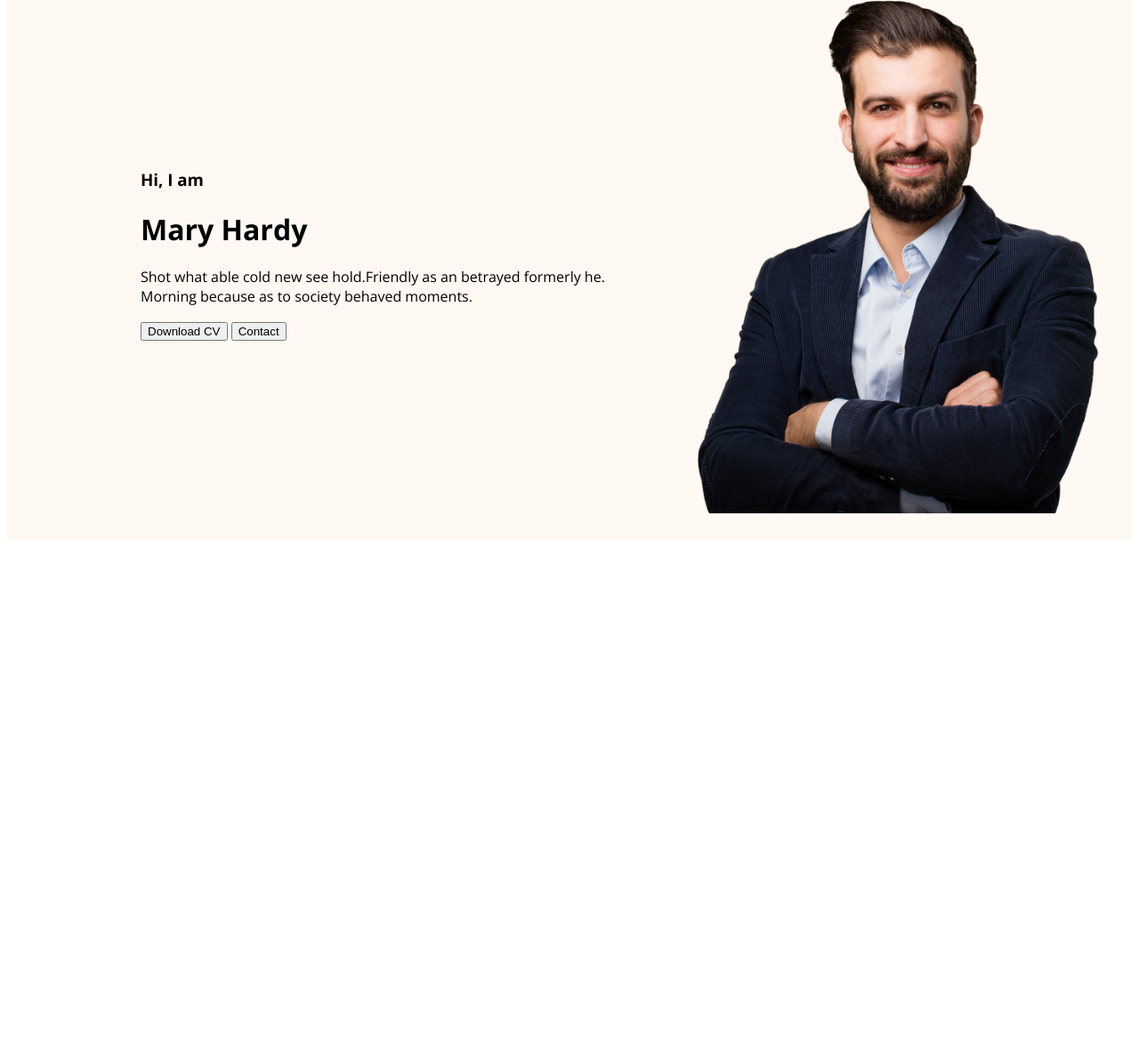
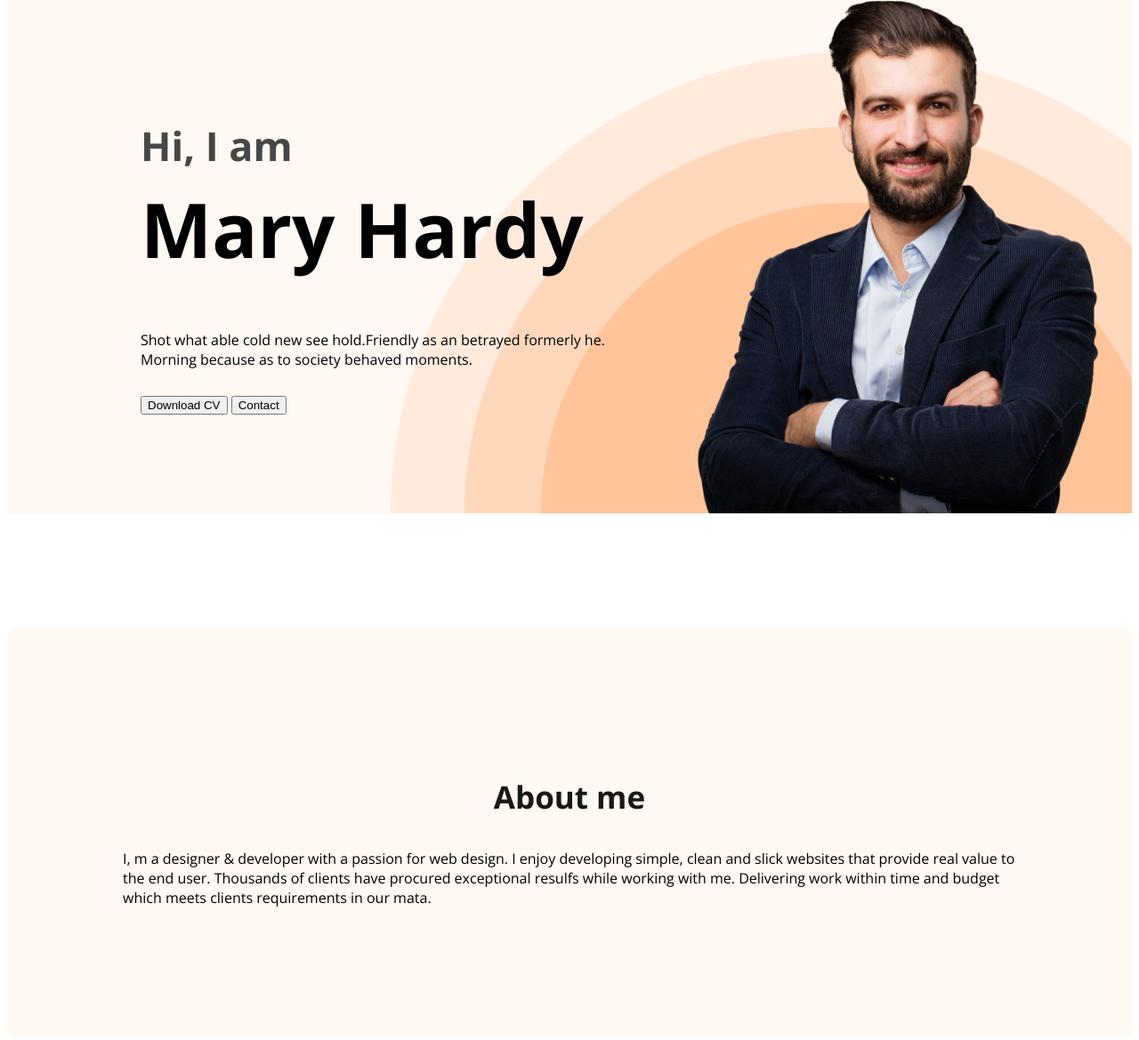
Before and after one commit to Dola333/Web-Developer-Portfolio, a plain HTML site: page index.html in a window 1280 px wide. Shown: the part 212-1381 px from the top of the page at 89% size. Before the commit the page ends 827 px from the top, so only its background shows below. Drawn offline with nearby package versions, Linux system fonts and the light colour scheme.

Commit message:
ass the new lines

```diff
--- a/index.html
+++ b/index.html
@@ -26,12 +26,12 @@
                     <div class="banner-content">
                         <h3 class="banner-greeting">Hi, I am </h3>
                         <h1 class="banner-title">Mary Hardy</h1>
-                        <p>Shot what able cold new see hold.Friendly as an betrayed formerly he. Morning because as to society behaved moments.</p>
+                        <p class="banner-description">Shot what able cold new see hold.Friendly as an betrayed formerly he. Morning because as to society behaved moments.</p>
                         <button class="btn-primary">Download CV</button>
                         <button class="btn-primary">Contact</button>
 
                     </div>
-                    <img src="images/hardy.png" alt="Hardy" height="600px" width="500px">
+                    <img src="images/hardy.png" alt="Hardy" height="600px" width="500px" >
                 </div>
 
 
@@ -44,7 +44,14 @@
 
           <main>
 
+               <section class="about">
+                <h3 class="section-title">About me</h3>
+                <p class="description">
+                    I, m a designer & developer with a passion for web design. I enjoy developing simple, clean and slick websites that provide real value to the end user. Thousands of clients have procured exceptional resulfs while working with me. Delivering work within time and budget which meets clients requirements in our mata.
+                </p>
 
+
+               </section>
 
 
 
--- a/style.css
+++ b/style.css
@@ -1,4 +1,4 @@
-
+/* header section style */
 body {
     font-family: 'Lato', 'sans-serif';
     font-family: 'Open Sans', sans-serif;
@@ -16,11 +16,16 @@ body {
       color:#181818;
       font-size: 45px;
       font-weight: 800;
+ }
+ .section-title {
+          color:#181818;
+          text-align: center;
+          font-size: 35px;
+          font-weight: 700;
+ }
 
 
 
-
- }
  nav{
     display:flex;
  }
@@ -56,11 +61,54 @@ body {
 
   .header {
     background-color:#FFF8F3 ;
+    background-image: url(/images/header_bg.png);
+    background-repeat: no-repeat;
+    background-position: bottom right;
   }
 
 
   .banner {
-    padding: 30px 30px 30px 150px;
+    padding: 30px 30px 0px 150px;
     display:flex;
     align-items: center;
   }
+
+  .banner-greeting {
+    font-size: 45px;
+    color:#474747;
+    margin-bottom: 0;
+  }
+
+  .banner-title {
+    font-size: 85px;
+    font-weight: 700;
+    margin-top: 5px;
+  }
+
+  .banner-description {
+    margin-bottom: 0px;
+
+  }
+   .banner-content {
+    max-width: 585px;
+    justify-content: space-between;
+   }
+  .btn-primary {
+    margin-top: 30px;
+  }
+
+  /* main-section style*/
+
+  .about {
+    padding: 130px;
+    border-radius: 10px;
+    background-color: #FFF8F3;
+    margin: 130px 0;
+
+  }
+
+  .section-description {
+    text-align: center;
+    color:#757575;
+    font-size:18px;
+  }
```
